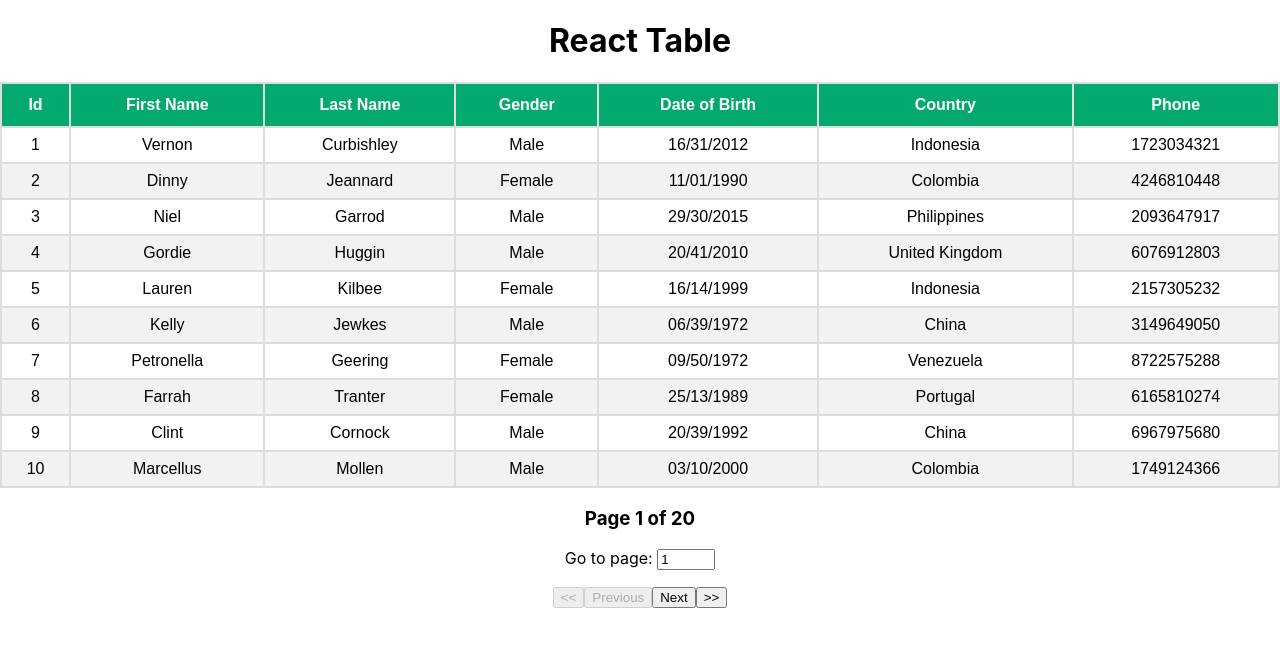
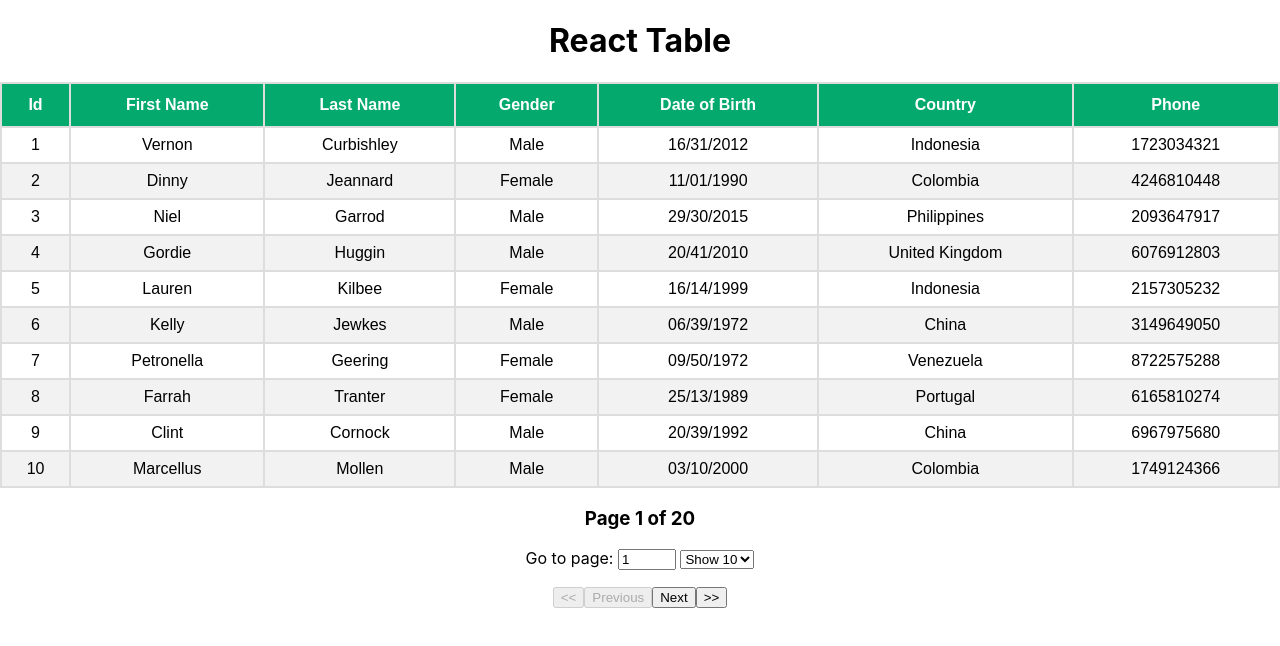
Before and after one commit to Sandiego17/react-table-demo, a React (Create React App) app: page / in a window 1280 px wide. Shown: the top 646 px of the page. Built offline with nearby package versions, Linux system fonts and the light colour scheme.

Commit message:
feat: demonstrating how to use pageSize

```diff
--- a/src/components/PaginationTable.js
+++ b/src/components/PaginationTable.js
@@ -25,11 +25,12 @@ export const PaginationTable = () => {
     pageOptions,
     gotoPage,
     pageCount,
+    setPageSize,
     state,
     prepareRow
   } = tableInstance
 
-  const { pageIndex } = state
+  const { pageIndex, pageSize } = state
 
   return (
     <>
@@ -63,12 +64,12 @@ export const PaginationTable = () => {
         </tbody>
       </table>
 
-      <div>
-        <h3>
-          <span>Page {pageIndex + 1} of {pageOptions.length}</span>
-        </h3>
+      <h3>
+        <span>Page {pageIndex + 1} of {pageOptions.length}</span>
+      </h3>
 
-        <p>
+      <p>
+        <span>
           Go to page: {' '}
           <input
             type='number'
@@ -78,9 +79,22 @@ export const PaginationTable = () => {
               gotoPage(pageNumber)
             }}
             style={{ width: '50px' }}
-          />
-        </p>
+          /> {' '}
+        </span>
 
+        <select
+          value={pageSize}
+          onChange={(e) => setPageSize(Number(e.target.value))}
+        >
+          {[10, 25, 50].map((pageSize) => (
+            <option key={pageSize} value={pageSize}>
+              Show {pageSize}
+            </option>
+          ))}
+        </select>
+      </p>
+
+      <div>
         <button onClick={() => gotoPage(0)} disabled={!canPreviousPage}>{'<<'}</button>
         <button onClick={() => previousPage()} disabled={!canPreviousPage}>Previous</button>
         <button onClick={() => nextPage()} disabled={!canNextPage}>Next</button>
```
